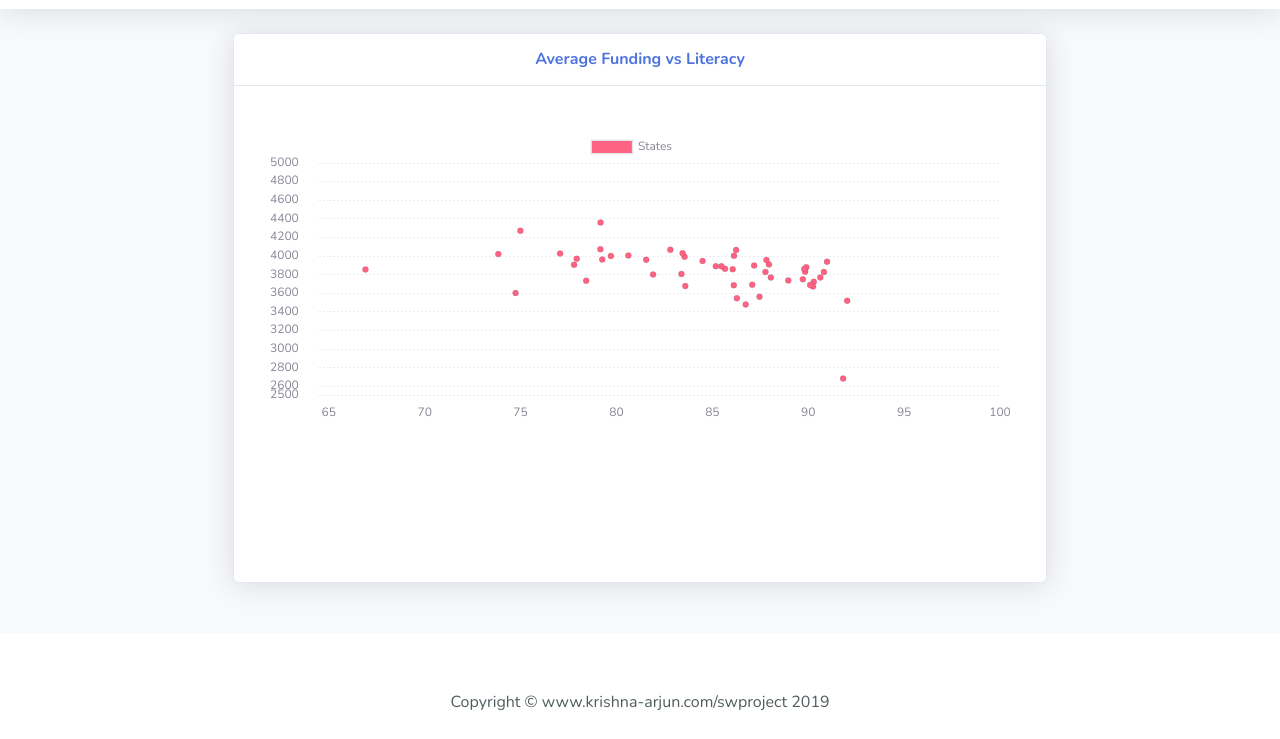
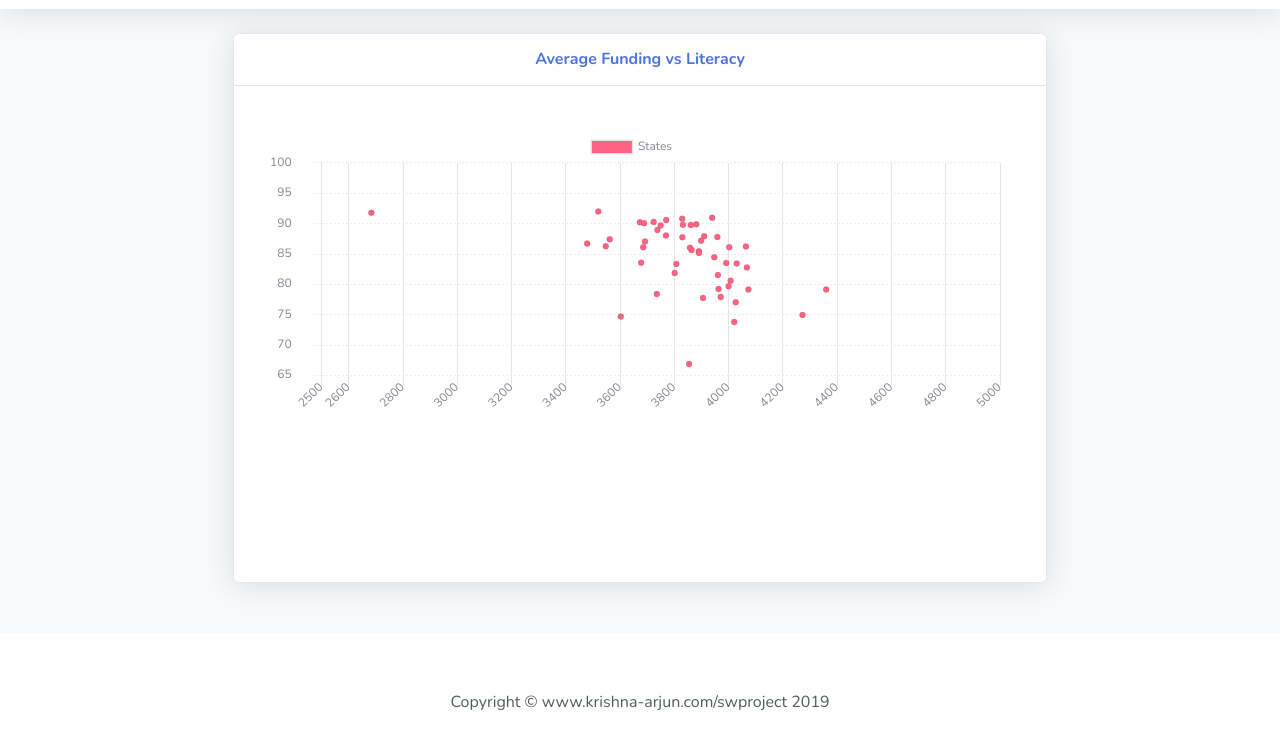
Before and after one commit to sankalpbhandari/SemanticWebProject, a plain HTML site: page src/avgfundingliteracychart.html in a window 1280 px wide. Shown: the part 61-800 px from the top of the page. Drawn offline with nearby package versions, Linux system fonts and the light colour scheme.

Commit message:
Fixing avgfunding vs literacy chart

```diff
--- a/src/js/demo/chart-bar-avgfunding-literacy.js
+++ b/src/js/demo/chart-bar-avgfunding-literacy.js
@@ -50,204 +50,204 @@ var myBarChart = new Chart(ctx, {
        label: 'States',
        data: [
         {
-          x: 86.74,
-          y: 3478.667093
+          "x": 3478.667093,
+          "y": 86.74
         },
         {
-          x: 80.62,
-          y: 4007.112484
+          "x": 4007.112484,
+          "y": 80.62
         },
         {
-          x: 82.81,
-          y: 4067.205583
+          "x": 4067.205583,
+          "y": 82.81
         },
         {
-          x: 81.91,
-          y: 3801.076807
+          "x": 3801.076807,
+          "y": 81.91
         },
         {
-          x: 73.84,
-          y: 4020.620801
+          "x": 4020.620801,
+          "y": 73.84
         },
         {
-          x: 87.08,
-          y: 3691.804292
+          "x": 3691.804292,
+          "y": 87.08
         },
         {
-          x: 87.46,
-          y: 3561.818535
+          "x": 3561.818535,
+          "y": 87.46
         },
         {
-          x: 66.91,
-          y: 3854.251099
+          "x": 3854.251099,
+          "y": 66.91
         },
         {
-          x: 83.59,
-          y: 3677.590503
+          "x": 3677.590503,
+          "y": 83.59
         },
         {
-          x: 77.06,
-          y: 4026.118335
+          "x": 4026.118335,
+          "y": 77.06
         },
         {
-          x: 79.26,
-          y: 3962.755809
+          "x": 3962.755809,
+          "y": 79.26
         },
         {
-          x: 77.79,
-          y: 3905.605911
+          "x": 3905.605911,
+          "y": 77.79
         },
         {
-          x: 89.9,
-          y: 3880.495157
+          "x": 3880.495157,
+          "y": 89.9
         },
         {
-          x: 86.24,
-          y: 4063.7961
+          "x": 4063.7961,
+          "y": 86.24
         },
         {
-          x: 83.39,
-          y: 3807.167221
+          "x": 3807.167221,
+          "y": 83.39
         },
         {
-          x: 89.72,
-          y: 3749.448924
+          "x": 3749.448924,
+          "y": 89.72
         },
         {
-          x: 89.84,
-          y: 3831.482626
+          "x": 3831.482626,
+          "y": 89.84
         },
         {
-          x: 85.66,
-          y: 3863.451815
+          "x": 3863.451815,
+          "y": 85.66
         },
         {
-          x: 79.71,
-          y: 3999.790011
+          "x": 3999.790011,
+          "y": 79.71
         },
         {
-          x: 87.95,
-          y: 3909.719648
+          "x": 3909.719648,
+          "y": 87.95
         },
         {
-          x: 86.28,
-          y: 3547.15118
+          "x": 3547.15118,
+          "y": 86.28
         },
         {
-          x: 89.79,
-          y: 3860.503509
+          "x": 3860.503509,
+          "y": 89.79
         },
         {
-          x: 88.96,
-          y: 3737.605576
+          "x": 3737.605576,
+          "y": 88.96
         },
         {
-          x: 92.03,
-          y: 3519.568039
+          "x": 3519.568039,
+          "y": 92.03
         },
         {
-          x: 90.82,
-          y: 3828.973039
+          "x": 3828.973039,
+          "y": 90.82
         },
         {
-          x: 79.17,
-          y: 4359.394348
+          "x": 4359.394348,
+          "y": 79.17
         },
         {
-          x: 87.82,
-          y: 3958.411792
+          "x": 3958.411792,
+          "y": 87.82
         },
         {
-          x: 83.55,
-          y: 3991.161205
+          "x": 3991.161205,
+          "y": 83.55
         },
         {
-          x: 90.98,
-          y: 3939.042112
+          "x": 3939.042112,
+          "y": 90.98
         },
         {
-          x: 90.29,
-          y: 3723.711122
+          "x": 3723.711122,
+          "y": 90.29
         },
         {
-          x: 91.82,
-          y: 2683.509894
+          "x": 2683.509894,
+          "y": 91.82
         },
         {
-          x: 79.16,
-          y: 4072.910249
+          "x": 4072.910249,
+          "y": 79.16
         },
         {
-          x: 78.42,
-          y: 3735.575176
+          "x": 3735.575176,
+          "y": 78.42
         },
         {
-          x: 74.74,
-          y: 3602.512891
+          "x": 3602.512891,
+          "y": 74.74
         },
         {
-          x: 74.99,
-          y: 4272.173228
+          "x": 4272.173228,
+          "y": 74.99
         },
         {
-          x: 88.05,
-          y: 3769.02351
+          "x": 3769.02351,
+          "y": 88.05
         },
         {
-          x: 85.47,
-          y: 3890.319958
+          "x": 3890.319958,
+          "y": 85.47
         },
         {
-          x: 86.12,
-          y: 3685.232929
+          "x": 3685.232929,
+          "y": 86.12
         },
         {
-          x: 84.49,
-          y: 3946.883497
+          "x": 3946.883497,
+          "y": 84.49
         },
         {
-          x: 86.06,
-          y: 3857.618931
+          "x": 3857.618931,
+          "y": 86.06
         },
         {
-          x: 81.55,
-          y: 3960.235943
+          "x": 3960.235943,
+          "y": 81.55
         },
         {
-          x: 90.25,
-          y: 3672.873356
+          "x": 3672.873356,
+          "y": 90.25
         },
         {
-          x: 83.45,
-          y: 4029.934954
+          "x": 4029.934954,
+          "y": 83.45
         },
         {
-          x: 77.93,
-          y: 3970.863801
+          "x": 3970.863801,
+          "y": 77.93
         },
         {
-          x: 86.13,
-          y: 4001.977999
+          "x": 4001.977999,
+          "y": 86.13
         },
         {
-          x: 85.18,
-          y: 3890.498553
+          "x": 3890.498553,
+          "y": 85.18
         },
         {
-          x: 90.63,
-          y: 3770.013892
+          "x": 3770.013892,
+          "y": 90.63
         },
         {
-          x: 87.18,
-          y: 3898.382587
+          "x": 3898.382587,
+          "y": 87.18
         },
         {
-          x: 90.1,
-          y: 3688.372259
+          "x": 3688.372259,
+          "y": 90.1
         },
         {
-          x: 87.77,
-          y: 3829.490562
+          "x": 3829.490562,
+          "y": 87.77
         }
       ]
     }]
@@ -269,12 +269,12 @@ var myBarChart = new Chart(ctx, {
           unit: 'month'
         },
         gridLines: {
-          display: false,
+          displax: false,
           drawBorder: false
         },
         ticks: {
-          min:65,
-          max:100,
+          min:2500,
+          max:5000,
           maxTicksLimit: 100
         },
         maxBarThickness: 25,
@@ -282,8 +282,8 @@ var myBarChart = new Chart(ctx, {
       yAxes: [{
         stacked:true,
         ticks: {
-          min: 2500,
-          max: 5000,
+          min: 65,
+          max: 100,
           maxTicksLimit: 100,
           padding: 20,
           // Include a dollar sign in the ticks
@@ -301,7 +301,7 @@ var myBarChart = new Chart(ctx, {
       }],
     },
     legend: {
-      display: true
+      displax: true
     },
     tooltips: {
       titleMarginBottom: 10,
@@ -318,7 +318,7 @@ var myBarChart = new Chart(ctx, {
       callbacks: {
         label: function(tooltipItem, data) {
            var label = data.labels[tooltipItem.index];
-           return label + ': \nLiteracy Rate: (' + tooltipItem.xLabel + ') \nAvg Funding: (' + tooltipItem.yLabel + ')';
+           return label + ': \nLiteracy Rate: (' + tooltipItem.yLabel + ') \nAvg Funding: (' + tooltipItem.xLabel + ')';
         }
      }
     },
```
Also changed, not shown: src/index.html (+1 -1 lines), src/css/sb-admin-2.css.
